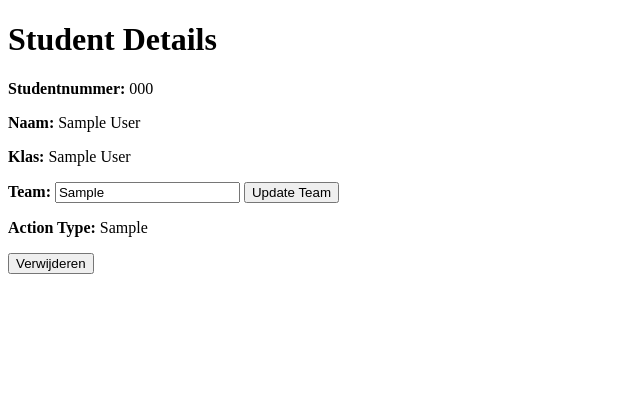
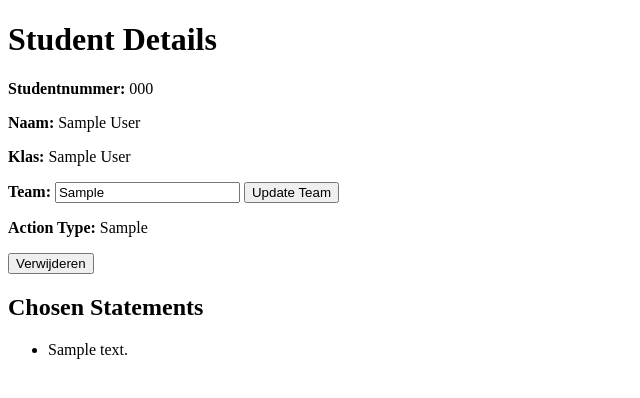
Before and after one commit to Sami-1038442/SecurityWP3, a Flask app: page /student_details/000 in a window 1280 px wide. Shown: the top 398 px of the page, without its empty margins (0-640 px from the left). Run offline with Flask 3, Linux system fonts and the light colour scheme; a user stored in the database is signed in; tables that the repository leaves empty hold one stand-in row (values such as "Sample post").

Commit message:
gekozen statements showen

```diff
--- a/app.py
+++ b/app.py
@@ -107,8 +107,13 @@ def student_details(student_number):
     if not student:
         flash("Student niet gevonden.", "error")
         return redirect(url_for('admin'))
-
-    return render_template('student_details.html', student=student)
+    answers = Answer.query.filter_by(student_id=student.id).all()
+    chosen_statements = []
+    for answer in answers:
+        choice = StatementChoice.query.get(answer.choice)
+        if choice:
+            chosen_statements.append(choice.choice_text)
+    return render_template('student_details.html', student=student, chosen_statements=chosen_statements)
 
 @app.route('/api/admin/student/<student_number>', methods=['GET'])
 @login_required
--- a/templates/student_details.html
+++ b/templates/student_details.html
@@ -17,7 +17,18 @@
     <p><strong>Action Type:</strong> {{ student.action_type }}</p>
 
     <button onclick="deleteStudent({{ student.student_number }})">Verwijderen</button>
-
+    <div class="chosen-statements">
+        <h2>Chosen Statements</h2>
+        {% if chosen_statements %}
+            <ul>
+                {% for statement in chosen_statements %}
+                    <li>{{ statement }}</li>
+                {% endfor %}
+            </ul>
+        {% else %}
+            <p>No statements have been chosen.</p>
+        {% endif %}
+    </div>
     <div id="update-message"></div>
 
     <script>
```
